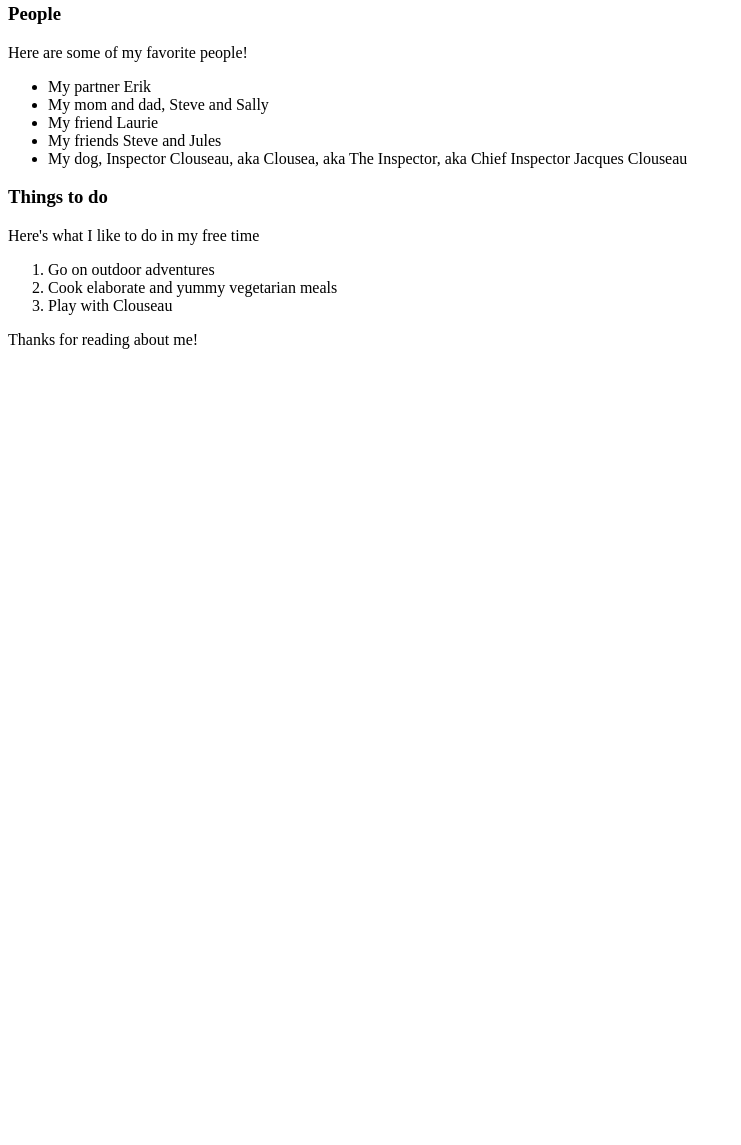
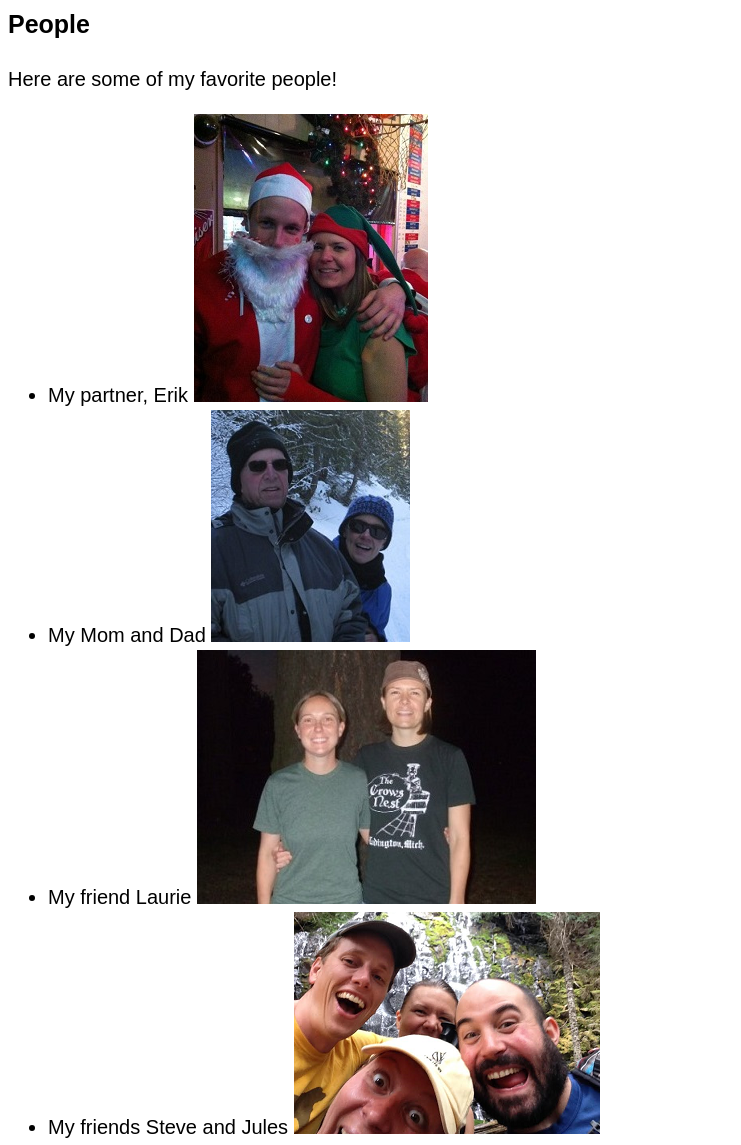
Before and after one commit to mollykmcglone/my_favorite_things, a plain HTML site: page index.html in a window 1280 px wide. Shown: the part 124-1269 px from the top of the page, without its empty margins (0-741 px from the left). Before the commit the page ends 800 px from the top, so only its background shows below. Drawn offline with Linux system fonts and the light colour scheme.

Commit message:
add images

```diff
--- a/index.html
+++ b/index.html
@@ -1,6 +1,7 @@
 <!DOCTYPE html>
 <html>
   <head>
+    <link href="css/styles.css" rel="stylesheet" type="text/css" media="all">
     <title>Molly's Favorite Things</title>
   </head>
 
@@ -10,12 +11,20 @@
 
     <h3>People</h3>
     <p>Here are some of my favorite people!</>
+
     <ul>
-      <li>My partner Erik</li>
-      <li>My mom and dad, Steve and Sally</li>
-      <li>My friend Laurie</li>
-      <li>My friends Steve and Jules</li>
-      <li>My dog, Inspector Clouseau, aka Clousea, aka The Inspector, aka Chief Inspector Jacques Clouseau</li>
+      <li>My partner, Erik
+        <img src="img/Molly_Erik.jpg" alt="A photo of a man and woman">
+      </li>
+      <li>My Mom and Dad
+        <img src="img/Sally and Steve.jpg" alt="A photo of a man and woman">
+      </li>
+      <li>My friend Laurie
+        <img src="img/Laurie and Molly.jpg" alt="A photo of two women">
+      </li>
+      <li>My friends Steve and Jules
+        <img src="img/Steve and Jules.png" alt="A photo of a four people">
+      </li>
     </ul>
 
     <h3>Things to do</h3>
@@ -23,7 +32,7 @@
     <ol>
       <li>Go on outdoor adventures</li>
       <li>Cook elaborate and yummy vegetarian meals</li>
-      <li>Play with Clouseau</li>
+      <li>Play with my dog, Inspector Clouseau</li>
     </ol>
    <p>Thanks for reading about me!</p>
   </body>
```
Also changed, not shown: img/Clouseau.JPG (added), img/Laurie and Molly.jpg (added), img/Molly_Erik.jpg (added), img/Sally and Steve.jpg (added), img/Steve and Jules.png (added), img/mt jefferson.jpg (added).
